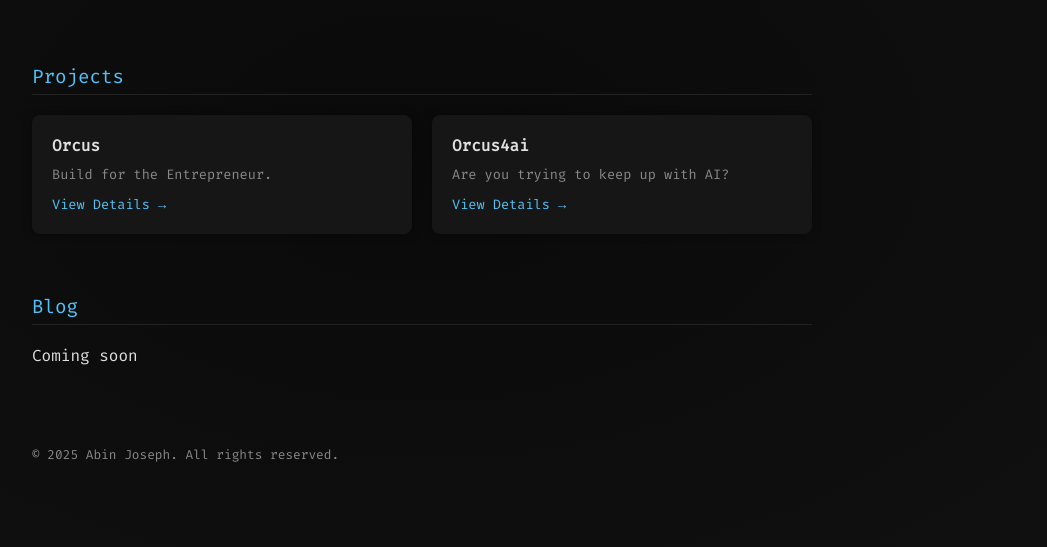
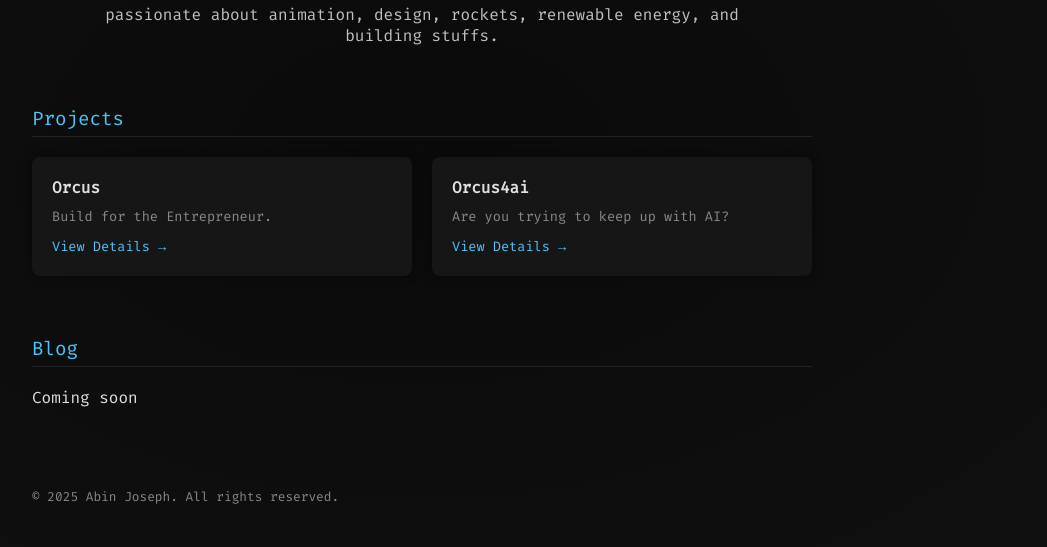
Before and after one commit to Alexorcus4ai/abin.dev, a plain HTML site: page index.html in a window 1280 px wide. Shown: the part 253-800 px from the top of the page, without its empty margins (218-1265 px from the left). Drawn offline with Linux system fonts and the light colour scheme.

Commit message:
Update index.html

```diff
--- a/index.html
+++ b/index.html
@@ -163,6 +163,7 @@
   <div class="hero">
     <h2>Hope to create a better future</h2>
     <h1>Hai, I'm Abin</h1>
+    <p>passionate about animation, design, rockets, renewable energy, and building stuffs.</p>
   </div>
 
   <!-- Projects Section -->
```
